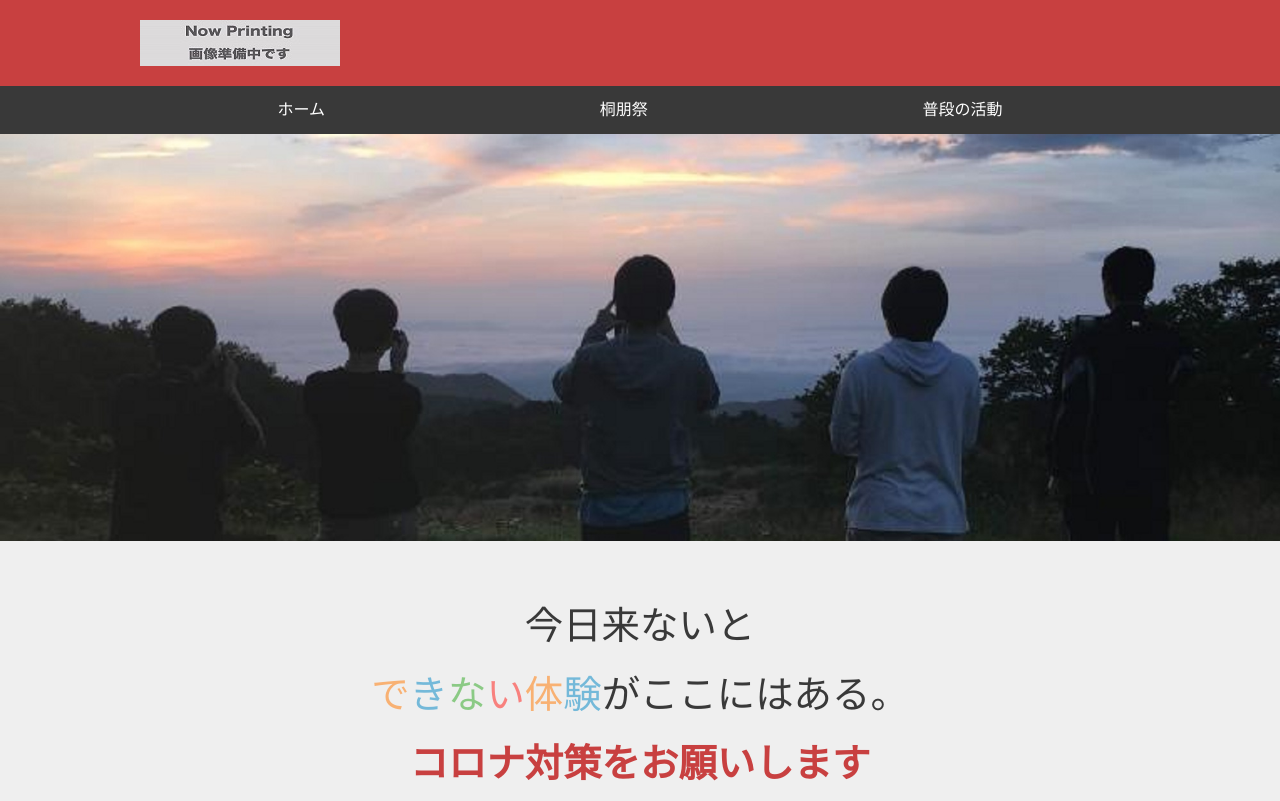
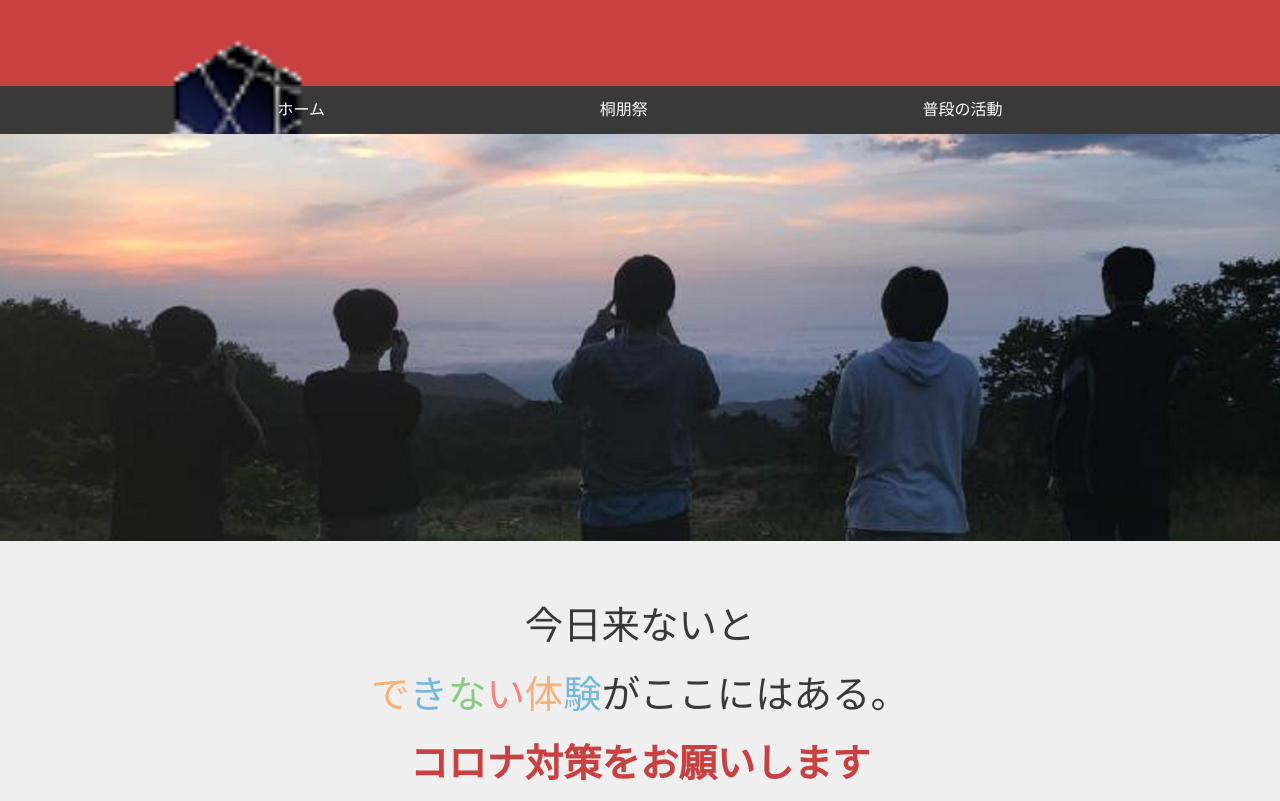
Before and after one commit to 948guppy/tohochigaku, a plain HTML site: page index.html in a window 1280 px wide. Shown: the top 801 px of the page. Drawn offline with Linux system fonts and the light colour scheme.

Commit message:
[Add]刈込っと

```diff
--- a/index.html
+++ b/index.html
@@ -3,8 +3,8 @@
 <head>
   <meta charset="utf-8">
   <meta content="width=device-width, initial-scale=1" name="viewport">
-  <link href="/favicon.ico" rel="shortcut icon">
-  <link href="/apple-touch-icon.png" rel="apple-touch-icon">
+  <link href="/logo.ico" rel="shortcut icon">
+  <link href="/logo.png" rel="apple-touch-icon">
   <meta content="桐朋中学・高等学校の地学部公式ホームページです。" name="description">
   <title>ホーム｜【公式】桐朋地学部</title>
   <link href="css/normalize.css" rel="stylesheet">
@@ -16,8 +16,8 @@
   <div class="container header-container">
     <div class="header-inner">
       <h1 class="header-logo"><a href="index.html">
-        <img alt="桐朋地学部" src="assets/images/now_printing_logo.jpg" srcset="assets/images/now_printing_logo.jpg 1x,
-				                                   assets/images/now_printing_logo.jpg 2x">
+        <img alt="桐朋地学部" src="assets/images/logo.png" srcset="assets/images/logo.png 1x,
+				                                   assets/images/logo.png 2x">
       </a></h1>
       <button class="menu-btn" id="mobile-menu"></button>
     </div>
```
Also changed, not shown: assets/images/logo.png (added), logo.ico (added), logo.png (added).
